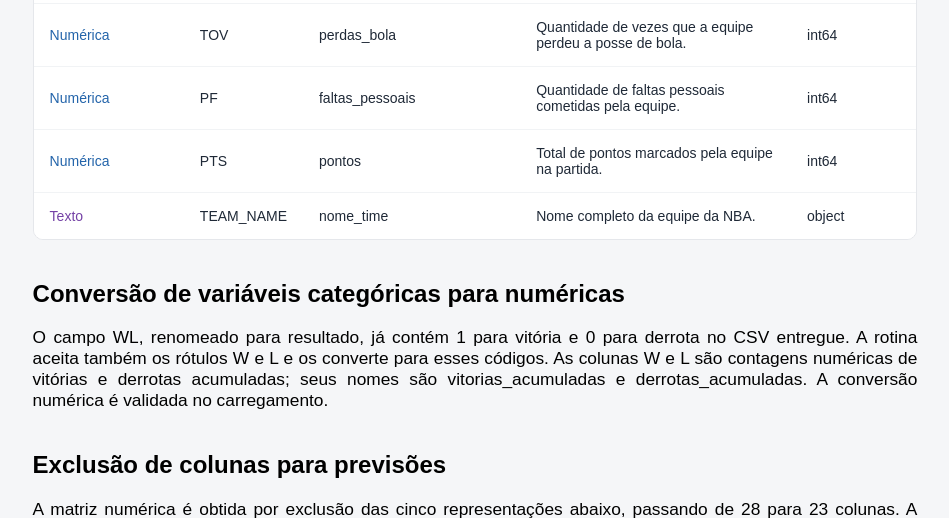
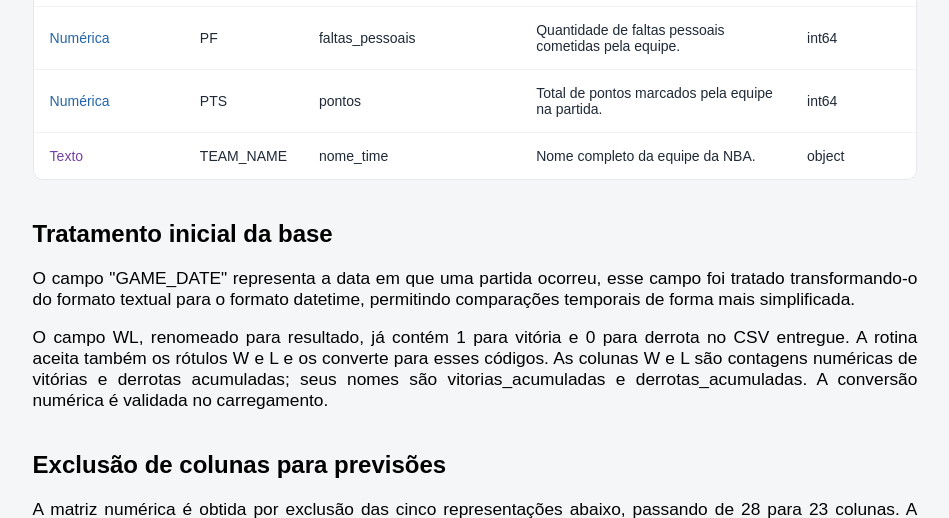
Before and after one commit to ruhtra5000/NBA-LabCD, a Flask app: page / in a window 1280 px wide. Shown: the part 2120-2638 px from the top of the page, without its empty margins (165-1114 px from the left). Run offline with Flask 3, Linux system fonts and the light colour scheme; some web fonts are replaced.

Commit message:
fix: agrupando informaçao sobre o tratamento da base

```diff
--- a/templates/index.html
+++ b/templates/index.html
@@ -26,12 +26,6 @@ Lab. de Ciência de Dados
     <p>
         As análises aqui apresentadas foram feitas em cima dos dados dos times: <b>Cleveland Cavaliers</b> e
         <b>Brooklyn Nets</b>.
-    </p>
-
-    <p>
-        O campo "GAME_DATE" representa a data em que uma partida ocorreu, esse campo foi
-        tratado transformando-o do formato textual para o formato datetime, permitindo
-        comparações temporais de forma mais simplificada.
     </p>
 
     <h2>Dicionário de Dados</h2>
@@ -282,8 +276,20 @@ Lab. de Ciência de Dados
         </table>
     </div>
 
-    <h2>Conversão de variáveis categóricas para numéricas</h2>
-    <p>O campo WL, renomeado para resultado, já contém 1 para vitória e 0 para derrota no CSV entregue. A rotina aceita também os rótulos W e L e os converte para esses códigos. As colunas W e L são contagens numéricas de vitórias e derrotas acumuladas; seus nomes são vitorias_acumuladas e derrotas_acumuladas. A conversão numérica é validada no carregamento.</p>
+    <h2>Tratamento inicial da base</h2>
+
+    <p>
+        O campo "GAME_DATE" representa a data em que uma partida ocorreu, esse campo foi
+        tratado transformando-o do formato textual para o formato datetime, permitindo
+        comparações temporais de forma mais simplificada.
+    </p>
+
+    <p>
+        O campo WL, renomeado para resultado, já contém 1 para vitória e 0 para derrota no CSV entregue.
+        A rotina aceita também os rótulos W e L e os converte para esses códigos. As colunas W e L são contagens
+        numéricas de vitórias e derrotas acumuladas; seus nomes são vitorias_acumuladas e derrotas_acumuladas.
+        A conversão numérica é validada no carregamento.
+    </p>
 
     <h2>Exclusão de colunas para previsões</h2>
     <p>A matriz numérica é obtida por exclusão das cinco representações abaixo, passando de {{ qualidade.colunas }} para {{ quantidade_colunas_previsao }} colunas. A base completa continua sendo usada na análise descritiva e nos filtros de equipe. As demais medidas numéricas e o resultado binário são mantidos; não descartamos estatísticas úteis somente por estarem fora das sete variáveis do exercício. Antes de um futuro treinamento, o alvo e a disponibilidade temporal dos atributos precisam ser definidos para evitar vazamento do resultado da própria partida.</p>
```
